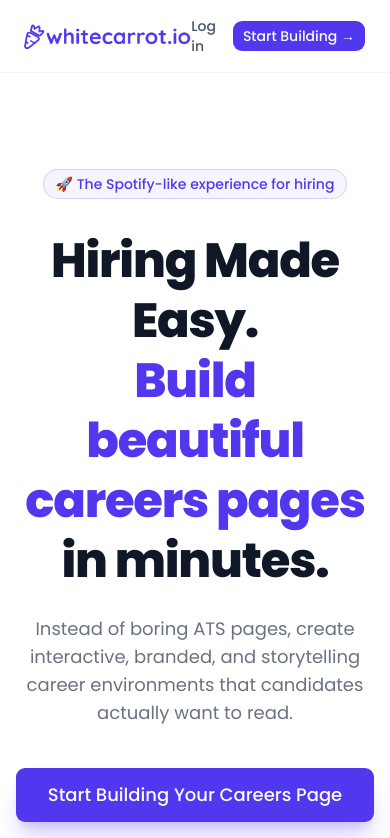
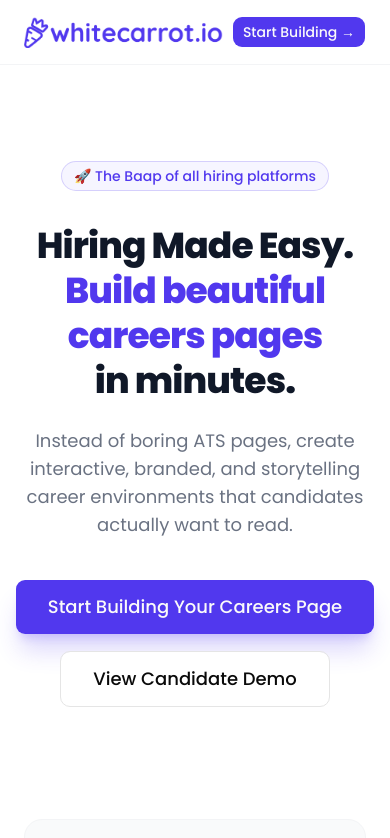
Before and after one commit to SathyaRoyofficial/White-Carrot, a Next.js app: page / in a window 390 px wide. Shown: the top 838 px of the page. Built offline with nearby package versions, Linux system fonts and the light colour scheme.

Commit message:
style: Mobile responsiveness fixes for Dashboard Sidebar and Landing Page

```diff
--- a/app/dashboard/layout.tsx
+++ b/app/dashboard/layout.tsx
@@ -2,7 +2,8 @@
 
 import Link from 'next/link'
 import { usePathname } from 'next/navigation'
-import { LayoutDashboard, PenTool, Briefcase, BarChart, Settings, LogOut } from 'lucide-react'
+import { useState } from 'react'
+import { LayoutDashboard, PenTool, Briefcase, BarChart, Settings, LogOut, Menu, X } from 'lucide-react'
 import { createClient } from '@/lib/supabase'
 
 export default function DashboardLayout({
@@ -12,6 +13,7 @@ export default function DashboardLayout({
 }) {
   const pathname = usePathname()
   const supabase = createClient()
+  const [isMobileMenuOpen, setIsMobileMenuOpen] = useState(false)
 
   const navItems = [
     { name: 'Career Pages', href: '/dashboard', icon: LayoutDashboard },
@@ -25,13 +27,24 @@ export default function DashboardLayout({
   }
 
   return (
-    <div className="flex h-screen bg-gray-50/50">
+    <div className="flex h-screen bg-gray-50/50 overflow-hidden relative">
+      {/* Mobile Overlay */}
+      {isMobileMenuOpen && (
+        <div
+          className="fixed inset-0 bg-black/20 z-40 md:hidden backdrop-blur-sm"
+          onClick={() => setIsMobileMenuOpen(false)}
+        />
+      )}
+
       {/* Sidebar */}
-      <aside className="w-64 bg-white border-r border-gray-200 flex flex-col">
-        <div className="h-16 flex items-center px-6 border-b border-gray-100">
+      <aside className={`fixed md:relative z-50 w-64 h-full bg-white border-r border-gray-200 flex flex-col transition-transform duration-300 ${isMobileMenuOpen ? 'translate-x-0' : '-translate-x-full md:translate-x-0'}`}>
+        <div className="h-16 flex items-center justify-between px-6 border-b border-gray-100">
           <div className="flex items-center gap-2">
             <img src="/logo.png" alt="Whitecarrot" className="h-7 object-contain" />
           </div>
+          <button className="md:hidden text-gray-400 hover:text-gray-600" onClick={() => setIsMobileMenuOpen(false)}>
+            <X className="w-5 h-5" />
+          </button>
         </div>
 
         <nav className="flex-1 px-4 py-6 space-y-1 overflow-y-auto">
@@ -67,8 +80,18 @@ export default function DashboardLayout({
       </aside>
 
       {/* Main Content */}
-      <main className="flex-1 overflow-y-auto">
-        {children}
+      <main className="flex-1 flex flex-col h-screen overflow-hidden">
+        {/* Mobile Header Toggle */}
+        <div className="md:hidden flex items-center justify-between p-4 bg-white border-b border-gray-200 shrink-0">
+          <img src="/logo.png" alt="Whitecarrot" className="h-6 object-contain" />
+          <button onClick={() => setIsMobileMenuOpen(true)} className="p-2 -mr-2 text-gray-600 hover:bg-gray-50 rounded-lg">
+            <Menu className="w-6 h-6 text-gray-600" />
+          </button>
+        </div>
+
+        <div className="flex-1 overflow-y-auto">
+          {children}
+        </div>
       </main>
     </div>
   )
--- a/app/page.tsx
+++ b/app/page.tsx
@@ -9,8 +9,8 @@ export default function Home() {
         <div className="flex items-center gap-2">
           <img src="/logo.png" alt="Whitecarrot" className="h-8 object-contain" />
         </div>
-        <div className="flex items-center gap-4">
-          <Link href="/login" className="text-sm font-medium text-gray-600 hover:text-gray-900">
+        <div className="flex items-center gap-2 sm:gap-4">
+          <Link href="/login" className="hidden sm:block text-sm font-medium text-gray-600 hover:text-gray-900">
             Log in
           </Link>
           <Link href="/login">
@@ -24,11 +24,11 @@ export default function Home() {
       {/* Hero Section */}
       <main className="max-w-7xl mx-auto px-6 md:px-12 py-24 text-center">
         <div className="inline-flex items-center rounded-full border border-[#5138EE]/20 bg-[#5138EE]/5 px-3 py-1 text-sm font-medium text-[#5138EE] mb-8">
-          🚀 The Spotify-like experience for hiring
+          🚀 The Baap of all hiring platforms
         </div>
-        <h1 className="text-5xl md:text-7xl font-extrabold tracking-tight text-gray-900 mb-6 w-full max-w-4xl mx-auto leading-tight">
-          Hiring Made Easy. <br/>
-          <span className="text-[#5138EE]">Build beautiful careers pages</span><br/> in minutes.
+        <h1 className="text-4xl sm:text-5xl md:text-7xl font-extrabold tracking-tight text-gray-900 mb-6 w-full max-w-4xl mx-auto leading-tight">
+          Hiring Made Easy. <br />
+          <span className="text-[#5138EE]">Build beautiful careers pages</span><br /> in minutes.
         </h1>
         <p className="text-lg md:text-xl text-gray-500 mb-10 w-full max-w-2xl mx-auto">
           Instead of boring ATS pages, create interactive, branded, and storytelling career environments that candidates actually want to read.
```
